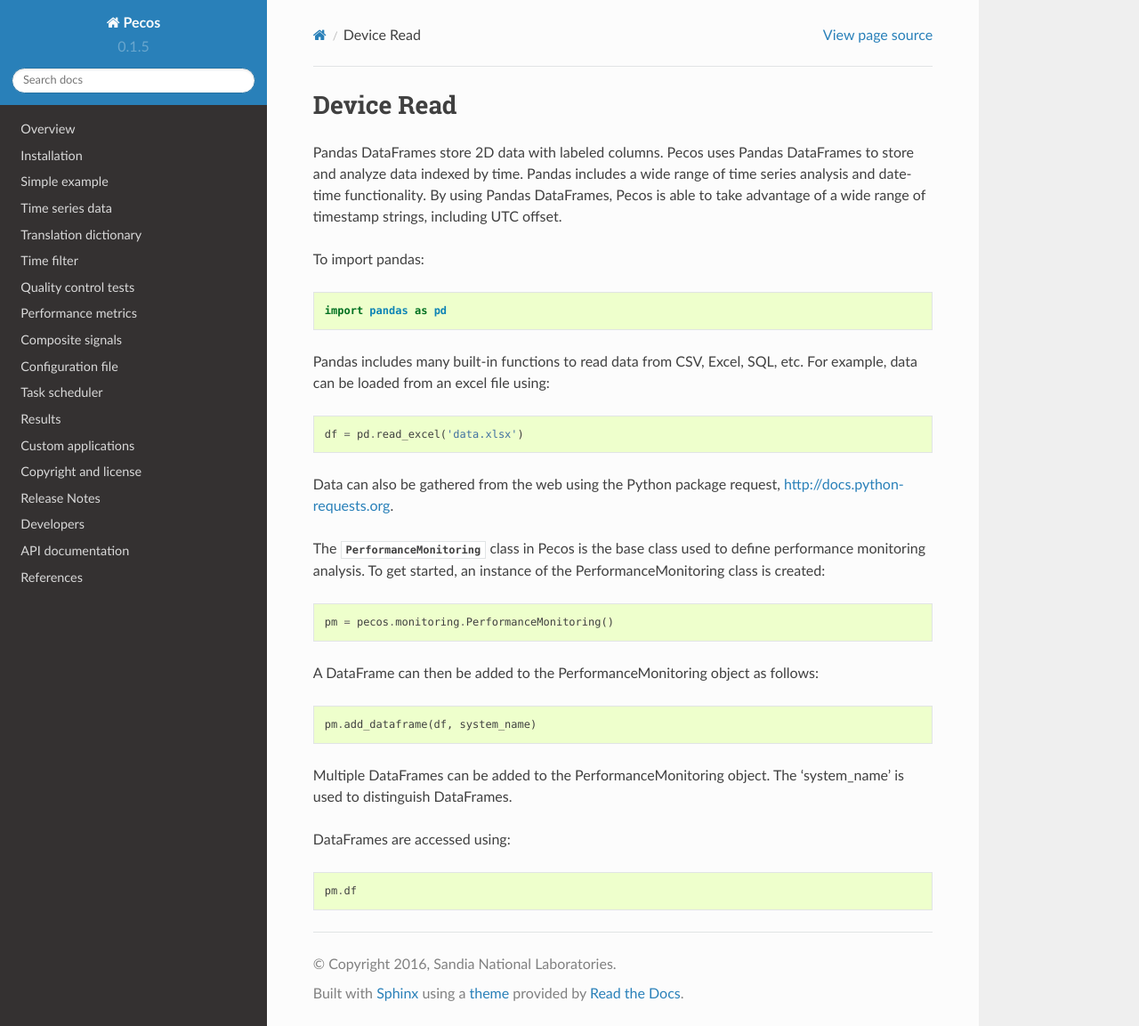
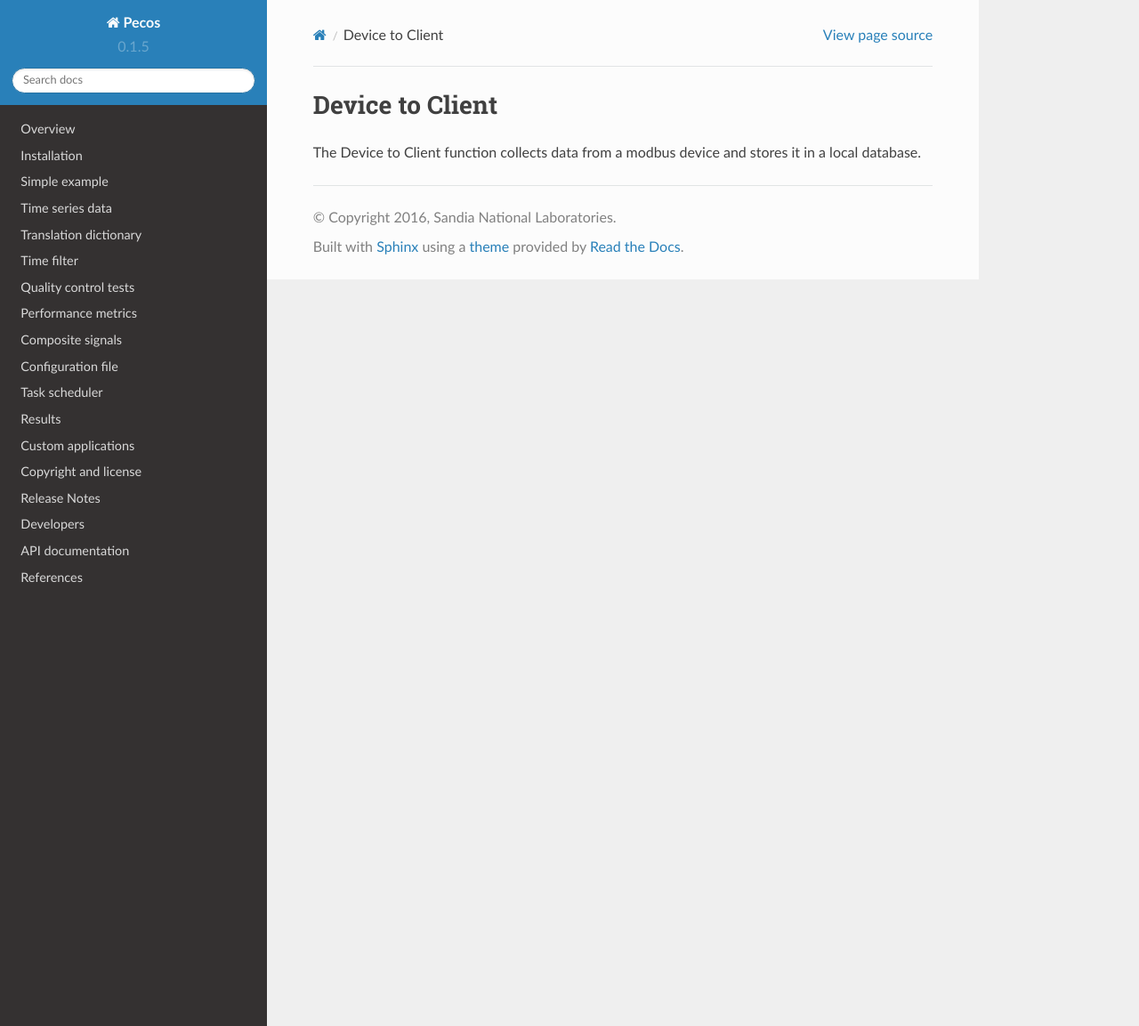
Before and after one commit to sjanzou/pecos, a Sphinx documentation site: the page built from documentation/deviceread.rst, in a window 1280 px wide and 1153 px high. Shown: the whole window at 89% size. Built offline with Sphinx 7.4.7 and the Read the Docs theme 2.0.0, drawn with Linux system fonts in a browser that asks for light colours.

```diff
--- a/documentation/deviceread.rst
+++ b/documentation/deviceread.rst
@@ -1,36 +1,5 @@
-Device Read
+Device to Client
 ==================
 
-Pandas DataFrames store 2D data with labeled columns.  Pecos uses Pandas DataFrames
-to store and analyze data indexed by time.  Pandas includes a wide range of
-time series analysis and date-time functionality.  By using Pandas DataFrames,
-Pecos is able to take advantage of a wide range of timestamp strings, including
-UTC offset.
-
-To import pandas::
-
-	import pandas as pd
-
-Pandas includes many built-in functions to read data from CSV, Excel, SQL, etc.
-For example, data can be loaded from an excel file using::
-
-	df = pd.read_excel('data.xlsx')
-
-Data can also be gathered from the web using the Python package request, http://docs.python-requests.org.
-
-The :class:`~pecos.monitoring.PerformanceMonitoring` class in Pecos is
-the base class used to define performance monitoring analysis.
-To get started, an instance of the PerformanceMonitoring class is created::
-
-	pm = pecos.monitoring.PerformanceMonitoring()
-
-A DataFrame can then be added to the PerformanceMonitoring object as follows::
-
-	pm.add_dataframe(df, system_name)
-
-Multiple DataFrames can be added to the PerformanceMonitoring object.
-The 'system_name' is used to distinguish DataFrames.
-
-DataFrames are accessed using::
-
-	pm.df
+The Device to Client function collects data from a modbus device and stores it in a local
+database.
```
